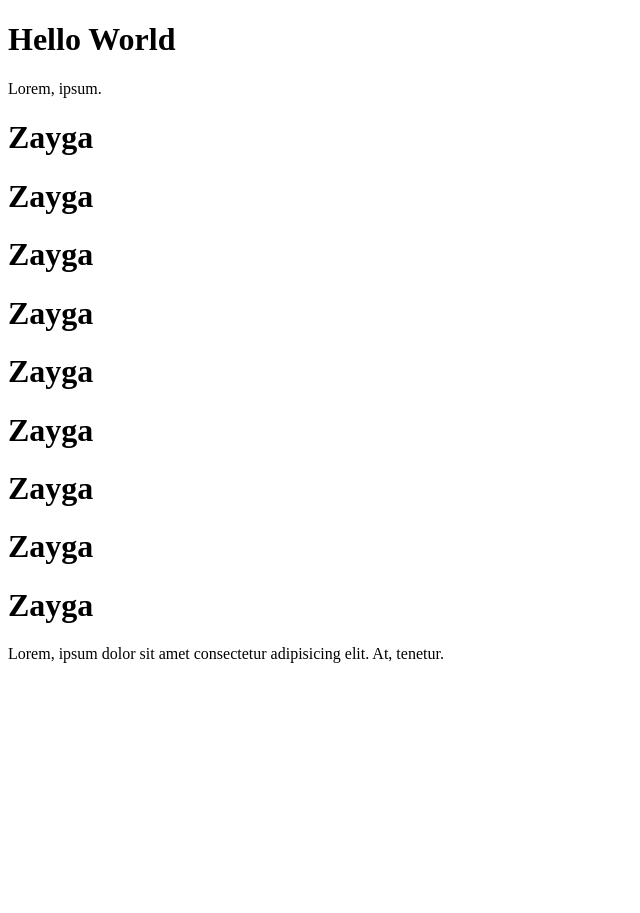
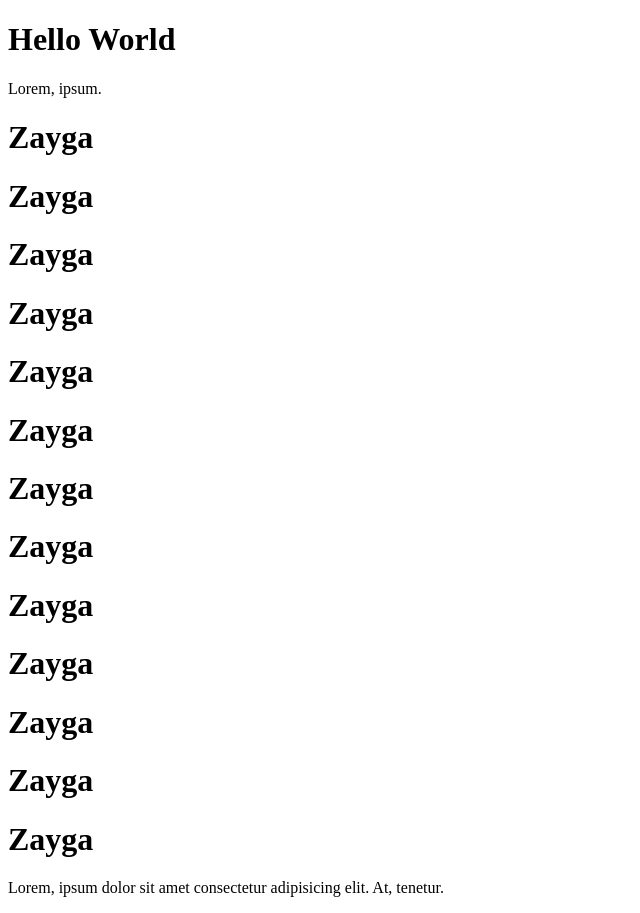
Before and after one commit to ZaygaErnesto/latihan-git, a plain HTML site: page index.html in a window 1280 px wide. Shown: the whole page, without its empty margins (0-640 px from the left). Before the commit the page ends 800 px from the top, so only its background shows below. Drawn offline with Linux system fonts and the light colour scheme.

Commit message:
bug: add conflivt

```diff
--- a/index.html
+++ b/index.html
@@ -18,6 +18,10 @@
     <h1>Zayga</h1>
     <h1>Zayga</h1>
     <h1>Zayga</h1>
+    <h1>Zayga</h1>
+    <h1>Zayga</h1>
+    <h1>Zayga</h1>
+    <h1>Zayga</h1>
     <p>
       Lorem, ipsum dolor sit amet consectetur adipisicing elit. At, tenetur.
     </p>
```
